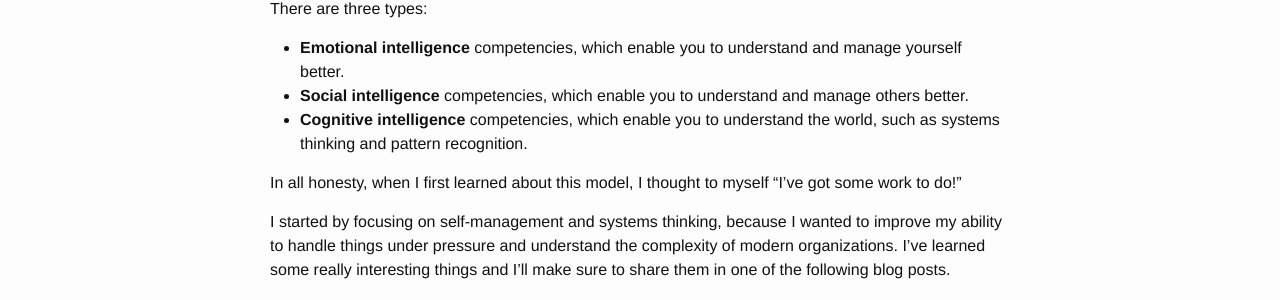
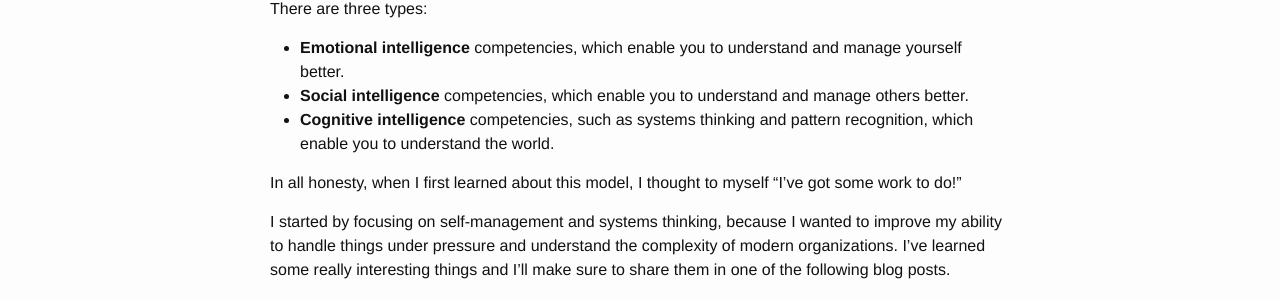
Before and after one commit to milandobrota/milandobrota.github.io, a Jekyll site: the page built from _posts/2015-03-09-leadership-competencies.md, in a window 1280 px wide. Shown: the part 668-968 px from the top of the page. Built offline with Jekyll 4.4.1, drawn with Linux system fonts in a browser that asks for light colours.

Commit message:
changing the sentence structure

```diff
--- a/_posts/2015-03-09-leadership-competencies.md
+++ b/_posts/2015-03-09-leadership-competencies.md
@@ -25,7 +25,7 @@ These competencies are necessary. However, to be able to lead organizations and
 
 - **Emotional intelligence** competencies, which enable you to understand and manage yourself better.
 - **Social intelligence** competencies, which enable you to understand and manage others better.
-- **Cognitive intelligence** competencies, which enable you to understand the world, such as systems thinking and pattern recognition.
+- **Cognitive intelligence** competencies, such as systems thinking and pattern recognition, which enable you to understand the world.
 
 In all honesty, when I first learned about this model, I thought to myself "I've got some work to do!"
 
```
